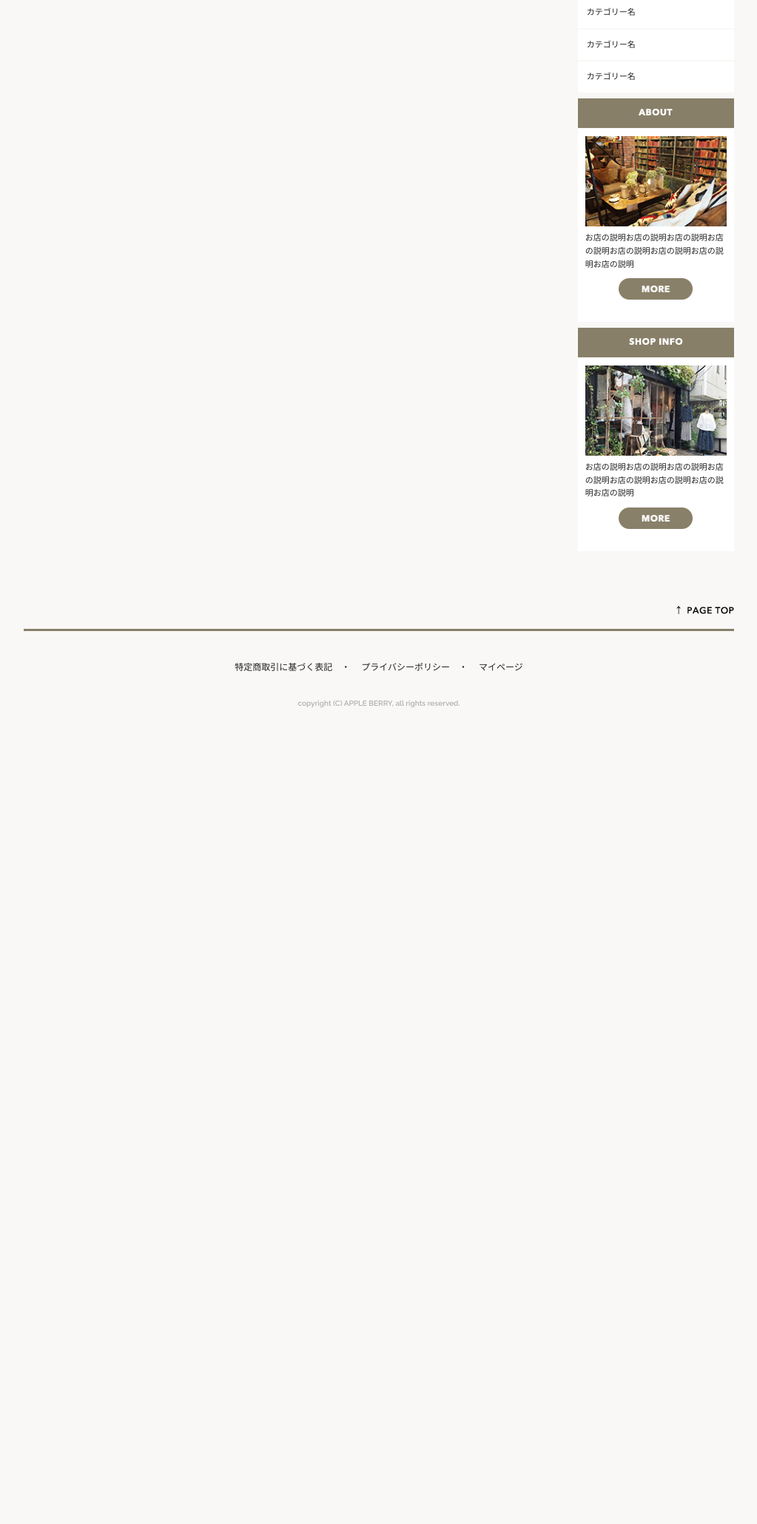
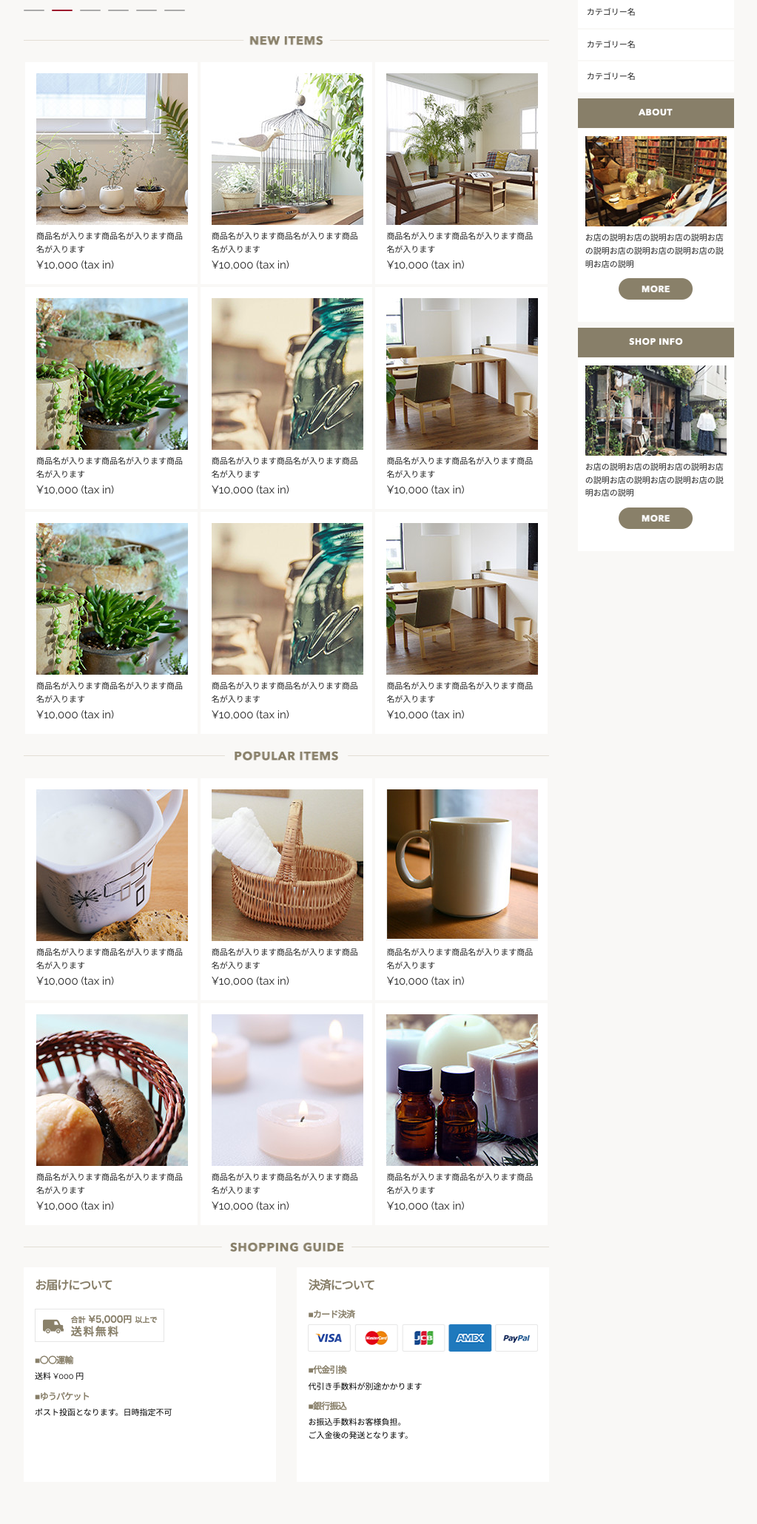
Before and after one commit to junmajima2/shopping-site, a plain HTML site: page list.html in a window 1280 px wide. Shown: the part 403-2463 px from the top of the page at 74% size, without its empty margins (128-1151 px from the left). Before the commit the page ends 1464 px from the top, so only its background shows below. Drawn offline with nearby package versions, Linux system fonts and the light colour scheme.

Commit message:
edit : 2016-12-05

```diff
--- a/list.html
+++ b/list.html
@@ -9,9 +9,12 @@
 	<link href="//fonts.googleapis.com/css?family=Raleway:400,300,600" rel="stylesheet" type="text/css">
 	<link rel="stylesheet" href="css/normalize.css">
 	<link rel="stylesheet" href="css/skeleton.css">
-	<link rel="stylesheet" href="owlcarousel/assets/owl.carousel.min.css">
-	<link rel="stylesheet" href="owlcarousel/assets/owl.theme.default.min.css">
-	<link rel="stylesheet" href="owlcarousel/assets/owl.theme.green.min.css">
+	<!-- link rel="stylesheet" href="owlcarousel/assets/owl.carousel.min.css" -->
+	<link rel="stylesheet" href="owlcarousel/assets/owl.carousel.css">
+	<!-- link rel="stylesheet" href="owlcarousel/assets/owl.theme.default.min.css" -->
+	<link rel="stylesheet" href="owlcarousel/assets/owl.theme.default.css">
+	<!-- link rel="stylesheet" href="owlcarousel/assets/owl.theme.green.min.css" -->
+	<!-- link rel="stylesheet" href="owlcarousel/assets/owl.theme.green.css" -->
 	<link rel="stylesheet" href="css/style.css">
 	<link rel="icon" type="image/png" href="images/favicon.png">
 
@@ -45,23 +48,130 @@
 			<!-- main-box -->
 			<div id="main-box" class="nine columns">
 
-				<!-- div id="eye-catch" class="owl-carousel owl-theme">
+				<div id="eye-catch" class="owl-carousel owl-theme">
 					<div><img src="images/top/ca_banner.jpg"></div>
 					<div><img src="images/top/ca_banner.jpg"></div>
 					<div><img src="images/top/ca_banner.jpg"></div>
 					<div><img src="images/top/ca_banner.jpg"></div>
 					<div><img src="images/top/ca_banner.jpg"></div>
 					<div><img src="images/top/ca_banner.jpg"></div>
-				</div -->
-    <div class="four columns" style="background-color: deeppink;">four columns</div>
-    <div class="twelve columns">
-        <div class="sixteen columns clearfix">
-            <div class="three columns alpha"> first</div>
-            <div class="three columns" style="background-color: deeppink;">second</div>
-            <div class="three columns">third</div>
-            <div class="three columns omega" style="background-color: deeppink;">fourth</div>
-        </div><!-- end clearfix -->
-    </div><!-- end twelve columns -->
+				</div>
+
+
+				<!-- /** NEW ITEMS **/ -->
+				<div data-cloud9-id='43' class="twelve columns item-container-top">
+					<div><img src="images/top/title_newitems.png" class="twelve columns item-container-top-tab"></div>
+       					<div data-cloud9-id='44' class="sixteen columns  item-boxs clearfix">
+       					     <div data-cloud9-id='45' class="four columns item-box">
+						<img src="images/top/item_01.jpg">
+						<p class="item-info">商品名が入ります商品名が入ります商品名が入ります</p>
+						<p class="item-price">&yen;10,000 (tax in)</p>
+					     </div>
+       					     <div data-cloud9-id='45' class="four columns item-box">
+						<img src="images/top/item_02.jpg">
+						<p class="item-info">商品名が入ります商品名が入ります商品名が入ります</p>
+						<p class="item-price">&yen;10,000 (tax in)</p>
+					     </div>
+       					     <div data-cloud9-id='45' class="four columns item-box">
+						<img src="images/top/item_03.jpg">
+						<p class="item-info">商品名が入ります商品名が入ります商品名が入ります</p>
+						<p class="item-price">&yen;10,000 (tax in)</p>
+					     </div>
+       					     <div data-cloud9-id='45' class="four columns item-box">
+						<img src="images/top/item_04.jpg">
+						<p class="item-info">商品名が入ります商品名が入ります商品名が入ります</p>
+						<p class="item-price">&yen;10,000 (tax in)</p>
+					     </div>
+       					     <div data-cloud9-id='45' class="four columns item-box">
+						<img src="images/top/item_05.jpg">
+						<p class="item-info">商品名が入ります商品名が入ります商品名が入ります</p>
+						<p class="item-price">&yen;10,000 (tax in)</p>
+					     </div>
+       					     <div data-cloud9-id='45' class="four columns item-box">
+						<img src="images/top/item_06.jpg">
+						<p class="item-info">商品名が入ります商品名が入ります商品名が入ります</p>
+						<p class="item-price">&yen;10,000 (tax in)</p>
+					     </div>
+       					     <div data-cloud9-id='45' class="four columns item-box">
+						<img src="images/top/item_04.jpg">
+						<p class="item-info">商品名が入ります商品名が入ります商品名が入ります</p>
+						<p class="item-price">&yen;10,000 (tax in)</p>
+					     </div>
+       					     <div data-cloud9-id='45' class="four columns item-box">
+						<img src="images/top/item_05.jpg">
+						<p class="item-info">商品名が入ります商品名が入ります商品名が入ります</p>
+						<p class="item-price">&yen;10,000 (tax in)</p>
+					     </div>
+       					     <div data-cloud9-id='45' class="four columns item-box">
+						<img src="images/top/item_06.jpg">
+						<p class="item-info">商品名が入ります商品名が入ります商品名が入ります</p>
+						<p class="item-price">&yen;10,000 (tax in)</p>
+					     </div>
+       					 </div><!-- end clearfix -->
+				</div><!-- end twelve columns -->
+
+
+				<!-- /** POPULAR ITEMS **/ -->
+				<div data-cloud9-id='43' class="twelve columns item-container-top">
+					<div><img src="images/top/title_popular.png" class="twelve columns item-container-top-tab"></div>
+       					<div data-cloud9-id='44' class="sixteen columns  item-boxs clearfix">
+       					     <div data-cloud9-id='45' class="four columns item-box">
+						<img src="images/top/item_07.jpg">
+						<p class="item-info">商品名が入ります商品名が入ります商品名が入ります</p>
+						<p class="item-price">&yen;10,000 (tax in)</p>
+					     </div>
+       					     <div data-cloud9-id='45' class="four columns item-box">
+						<img src="images/top/item_08.jpg">
+						<p class="item-info">商品名が入ります商品名が入ります商品名が入ります</p>
+						<p class="item-price">&yen;10,000 (tax in)</p>
+					     </div>
+       					     <div data-cloud9-id='45' class="four columns item-box">
+						<img src="images/top/item_09.jpg">
+						<p class="item-info">商品名が入ります商品名が入ります商品名が入ります</p>
+						<p class="item-price">&yen;10,000 (tax in)</p>
+					     </div>
+       					     <div data-cloud9-id='45' class="four columns item-box">
+						<img src="images/top/item_10.jpg">
+						<p class="item-info">商品名が入ります商品名が入ります商品名が入ります</p>
+						<p class="item-price">&yen;10,000 (tax in)</p>
+					     </div>
+       					     <div data-cloud9-id='45' class="four columns item-box">
+						<img src="images/top/item_11.jpg">
+						<p class="item-info">商品名が入ります商品名が入ります商品名が入ります</p>
+						<p class="item-price">&yen;10,000 (tax in)</p>
+					     </div>
+       					     <div data-cloud9-id='45' class="four columns item-box">
+						<img src="images/top/item_12.jpg">
+						<p class="item-info">商品名が入ります商品名が入ります商品名が入ります</p>
+						<p class="item-price">&yen;10,000 (tax in)</p>
+					     </div>
+       					 </div><!-- end clearfix -->
+				</div><!-- end twelve columns -->
+
+				<!-- /** GUIDE **/ -->
+				<div data-cloud9-id='43' class="twelve columns item-container-top">
+					<div><img src="images/top/title_guide.png" class="twelve columns item-container-top-tab"></div>
+       					<div data-cloud9-id='44' class="sixteen columns  item-boxs clearfix">
+       					     <div data-cloud9-id='45' class="six columns item-box-guide">
+						<h3>お届けについて</h3>
+						<img src="images/top/otodoke_banner.png">
+						<h4>&#9632;〇〇運輸</h4>
+						<p class="guide-info">送料 ¥000 円</p>
+						<h4>■ゆうパケット</h4>
+						<p class="guide-info">ポスト投函となります。日時指定不可</p>
+					     </div>
+       					     <div data-cloud9-id='45' class="six columns item-box-guide">
+						<h3>決済について</h3>
+						<h4>■カード決済</h4>
+						<img src="images/top/cards.png" class="img-cards">
+						<h4>■代金引換</h4>
+						<p class="guide-info">代引き手数料が別途かかります</p>
+						<h4>■銀行振込</h4>
+						<p class="guide-info">お振込手数料お客様負担。<br>ご入金後の発送となります。</p>
+					     </div>
+       					 </div><!-- end clearfix -->
+				</div><!-- end twelve columns -->
+
 
 			</div><!-- /end.main-box -->
 
```
